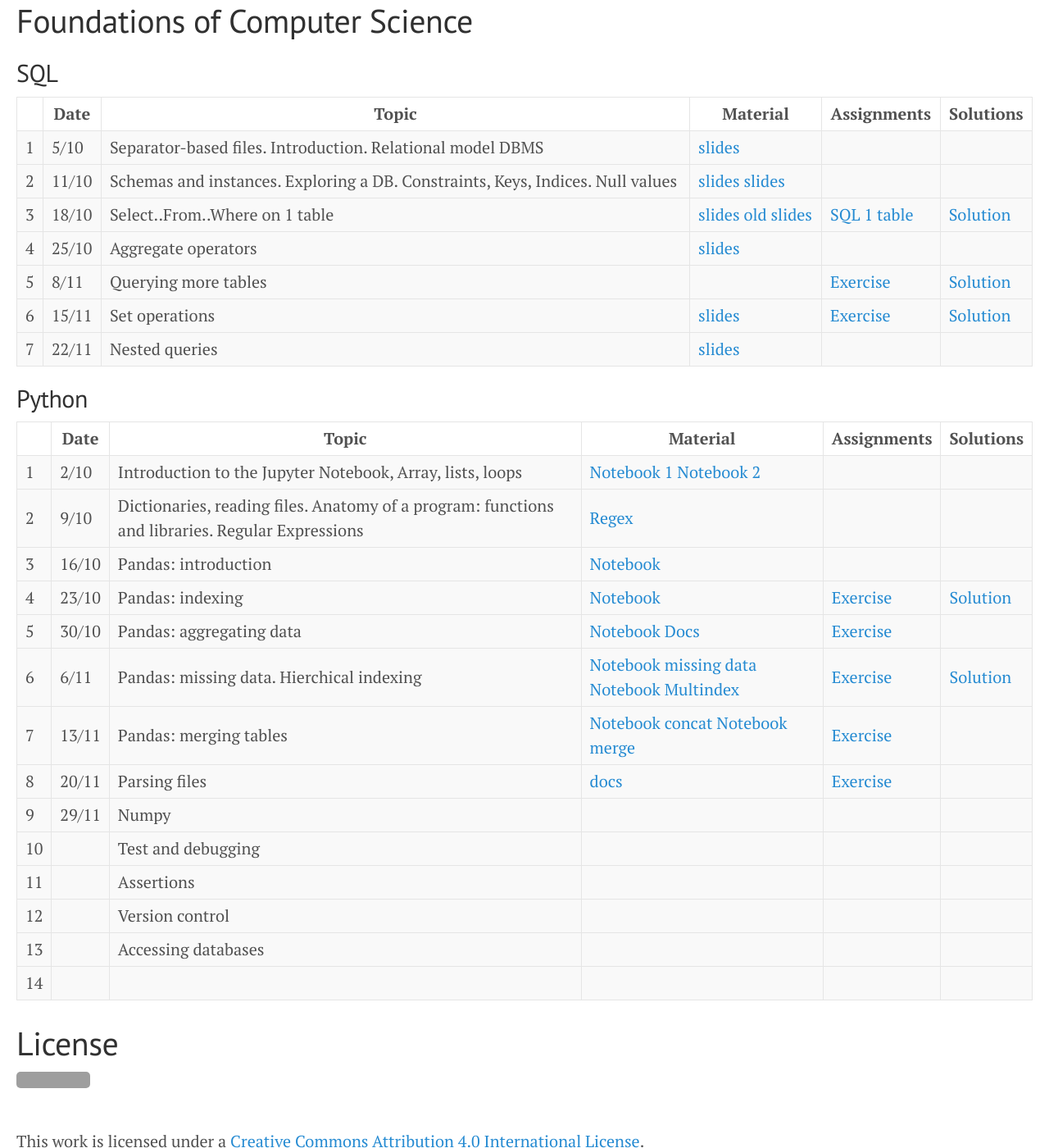
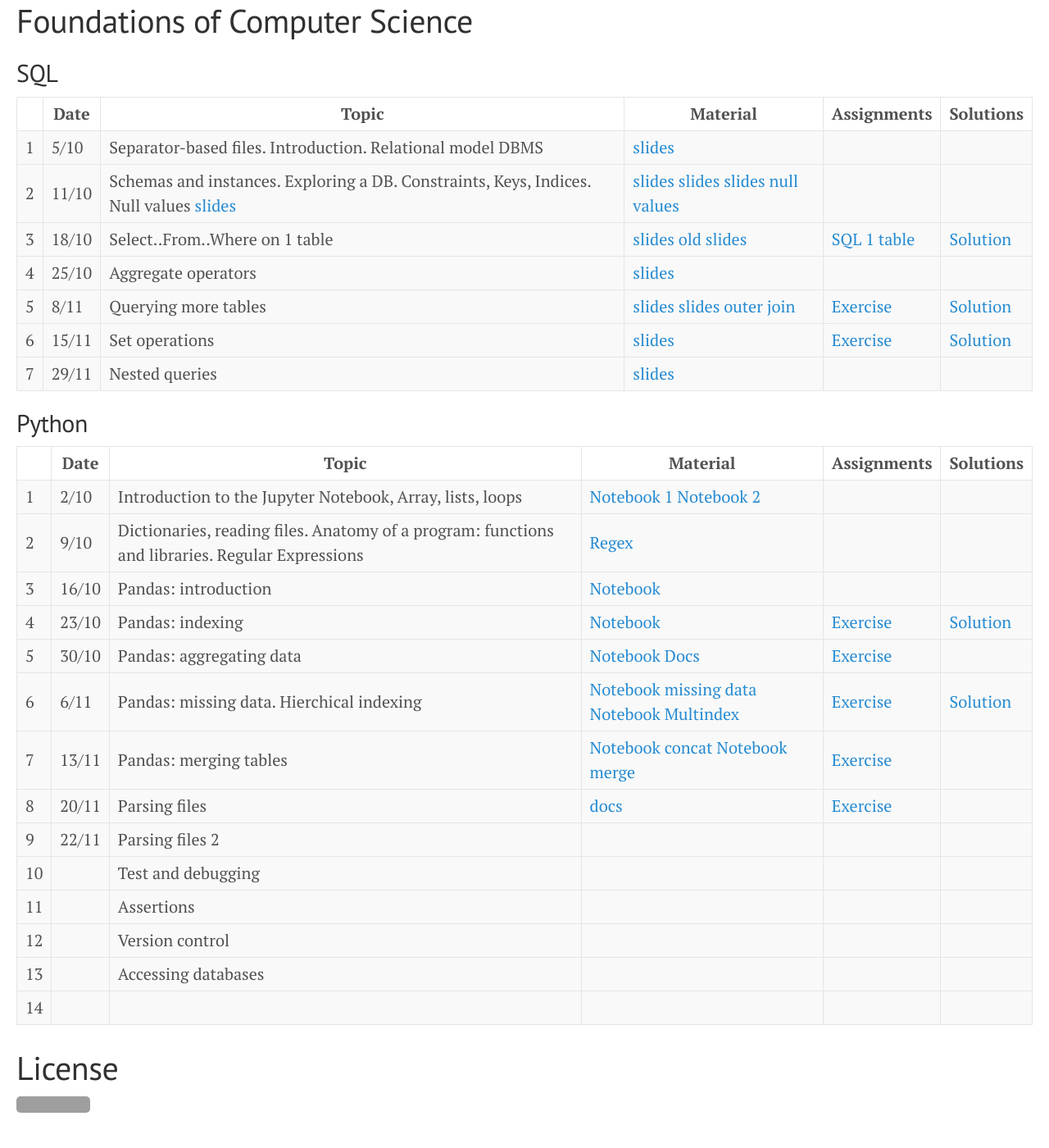
Before and after one commit to gdv/foundationsCS, a Jekyll site: the page built from docs/index.md, in a window 1280 px wide and 1400 px high. Shown: the whole window at 82% size. Built offline with Jekyll 4.4.1, drawn with Linux system fonts in a browser that asks for light colours; grey boxes are pictures that could not be loaded.

Commit message:
fix sql links

```diff
--- a/docs/index.md
+++ b/docs/index.md
@@ -10,17 +10,17 @@ title: Foundations of Computer Science
 | --- | ----- | -------------------------------------- | ---------- | ------------- | --------- |
 | 1   | 5/10  |Separator-based files. Introduction. Relational model DBMS     |[slides](http://elearning.unimib.it/mod/url/view.php?id=187158) | | |
 | --- | ----- | -------------------------------------- | ---------- | ------------- | --------- |
-| 2   | 11/10 |Schemas and instances. Exploring a DB. Constraints, Keys, Indices. Null values |[slides](http://elearning.unimib.it/mod/resource/view.php?id=187159) [slides](http://elearning.unimib.it/mod/resource/view.php?id=187161)  |  |     |
+| 2   | 11/10 |Schemas and instances. Exploring a DB. Constraints, Keys, Indices. Null values [slides](https://drive.google.com/file/d/1aei9sQry7p9UAoxP1TY9xPkkwocPbvqP/view?usp=sharing) |[slides](http://elearning.unimib.it/mod/resource/view.php?id=187159) [slides](http://elearning.unimib.it/mod/resource/view.php?id=187161) [slides null values](https://drive.google.com/file/d/1oPar1TsmqYps8V5nPZSMo0mca6mt5Dur/view?usp=sharing) |  |     |
 | --- | ----- | -------------------------------------- | ---------- | ------------- | --------- |
-| 3   | 18/10  |Select..From..Where on 1 table          |[slides](http://elearning.unimib.it/mod/resource/view.php?id=183043) [old slides](http://elearning.unimib.it/mod/resource/view.php?id=187162)            |[SQL 1 table](sql-01-sfw) |[Solution](https://github.com/gdv/foundationsCS/blob/master/sql-01-sfw.sql) |
+| 3   | 18/10  |Select..From..Where on 1 table          |[slides](https://drive.google.com/file/d/13pfyI0h9huoDYHIfBXYjoZje5w2XTNbK/view?usp=sharing) [old slides](http://elearning.unimib.it/mod/resource/view.php?id=187162)            |[SQL 1 table](sql-01-sfw) |[Solution](https://github.com/gdv/foundationsCS/blob/master/sql-01-sfw.sql) |
 | --- | ----- | -------------------------------------- | ---------- | ------------- | --------- |
-| 4   | 25/10 |Aggregate operators                     |[slides](http://elearning.unimib.it/mod/resource/view.php?id=187166) | | |
+| 4   | 25/10 |Aggregate operators                     |[slides](https://drive.google.com/file/d/1d8KW_tkV93m5oTlqt6lyXQkEC8ecdhnr/view?usp=sharing) | | |
 | --- | ----- | -------------------------------------- | ---------- | ------------- | --------- |
-| 5   | 8/11  |Querying more tables                    |            | [Exercise](sql-03-join-1)  | [Solution](https://github.com/gdv/foundationsCS/blob/master/sql-03-join-1.sql)          |
+| 5   | 8/11  |Querying more tables                    |[slides](https://drive.google.com/file/d/11F2wuvoRwWnhfG__c3JNT58Snb4h8yb5/view?usp=sharing)         [slides outer join](https://drive.google.com/file/d/1Bl30IdK3i_lKm53bQeM-sha1sjTqK3cg/view?usp=sharing)  | [Exercise](sql-03-join-1)  | [Solution](https://github.com/gdv/foundationsCS/blob/master/sql-03-join-1.sql)          |
 | --- | ----- | -------------------------------------- | ---------- | ------------- | --------- |
 | 6   | 15/11 |Set operations                          |[slides](https://drive.google.com/file/d/1dsyUzA722h-dunnQgmyFA98lQp3gRa3V/view?usp=sharing)  | [Exercise](sql-04-join-2)  | [Solution](https://github.com/gdv/foundationsCS/blob/master/sql-04-join-2.sql)          |
 | --- | ----- | -------------------------------------- | ---------- | ------------- | --------- |
-| 7   | 22/11 |Nested queries                          |[slides](https://drive.google.com/file/d/1dsyUzA722h-dunnQgmyFA98lQp3gRa3V/view?usp=sharing) | | |
+| 7   | 29/11 |Nested queries                          |[slides](https://drive.google.com/open?id=1lCArdEEEa6_erOWoR3B0I-Nsyu8Ey0fY/view?usp=sharing) | | |
 | --- | ----- | -------------------------------------- | ---------- | ------------- | --------- |
 
 ## Python
@@ -36,7 +36,7 @@ title: Foundations of Computer Science
 | -- | ----- | -------------------------------------- | ---------- | ------------- | --------- |
 | 4  | 23/10 |Pandas: indexing                        | [Notebook](https://github.com/jakevdp/PythonDataScienceHandbook/blob/master/notebooks/03.02-Data-Indexing-and-Selection.ipynb)   |[Exercise](http://elearning.unimib.it/mod/page/view.php?id=186786)  |[Solution](http://elearning.unimib.it/mod/resource/view.php?id=188299)|
 | -- | ----- | -------------------------------------- | ---------- | ------------- | --------- |
-| 5  | 30/10      |Pandas: aggregating data                | [Notebook](https://github.com/jakevdp/PythonDataScienceHandbook/blob/f2c4a8af3f6e7e5f455469839e31b09ab6c22868/notebooks/02.04-Computation-on-arrays-aggregates.ipynb) [Docs](http://pandas.pydata.org/pandas-docs/stable/groupby.html)| [Exercise](py-05-groupby)||
+| 5  | 30/10 |Pandas: aggregating data                | [Notebook](https://github.com/jakevdp/PythonDataScienceHandbook/blob/f2c4a8af3f6e7e5f455469839e31b09ab6c22868/notebooks/02.04-Computation-on-arrays-aggregates.ipynb) [Docs](http://pandas.pydata.org/pandas-docs/stable/groupby.html)| [Exercise](py-05-groupby)||
 | -- | ----- | -------------------------------------- | ---------- | ------------- | --------- |
 | 6  | 6/11  |Pandas: missing data. Hierchical indexing        | [Notebook missing data](https://jakevdp.github.io/PythonDataScienceHandbook/03.04-missing-values.html) [Notebook Multindex](https://jakevdp.github.io/PythonDataScienceHandbook/03.05-hierarchical-indexing.html)| [Exercise](py-07-multindex)| [Solution](https://github.com/gdv/foundationsCS/blob/master/py-07-multindex.ipynb)          |
 | -- | ----- | -------------------------------------- | ---------- | ------------- | --------- |
@@ -44,7 +44,7 @@ title: Foundations of Computer Science
 | -- | ----- | -------------------------------------- | ---------- | ------------- | --------- |
 | 8  | 20/11 |Parsing files                           | [docs](http://pandas.pydata.org/pandas-docs/stable/generated/pandas.read_csv.html)|[Exercise](py-09-Apache) | |
 | -- | ----- | -------------------------------------- | ---------- | ------------- | --------- |
-| 9  | 29/11 |Numpy                                   | | | |
+| 9  | 22/11 |Parsing files 2                         | | | |
 | -- | ----- | -------------------------------------- | ---------- | ------------- | --------- |
 | 10 |       |Test and debugging                      | | | |
 | -- | ----- | -------------------------------------- | ---------- | ------------- | --------- |
```
